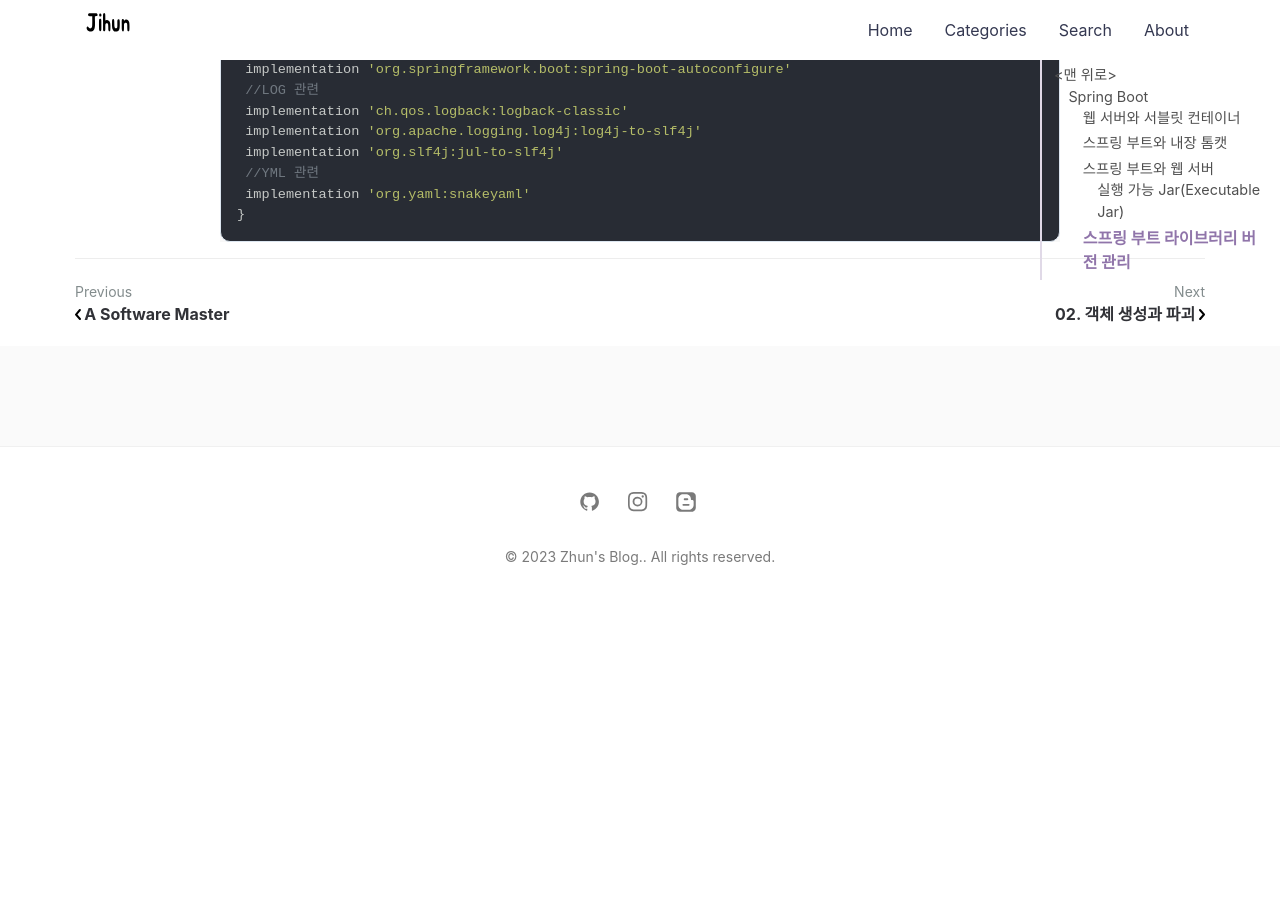
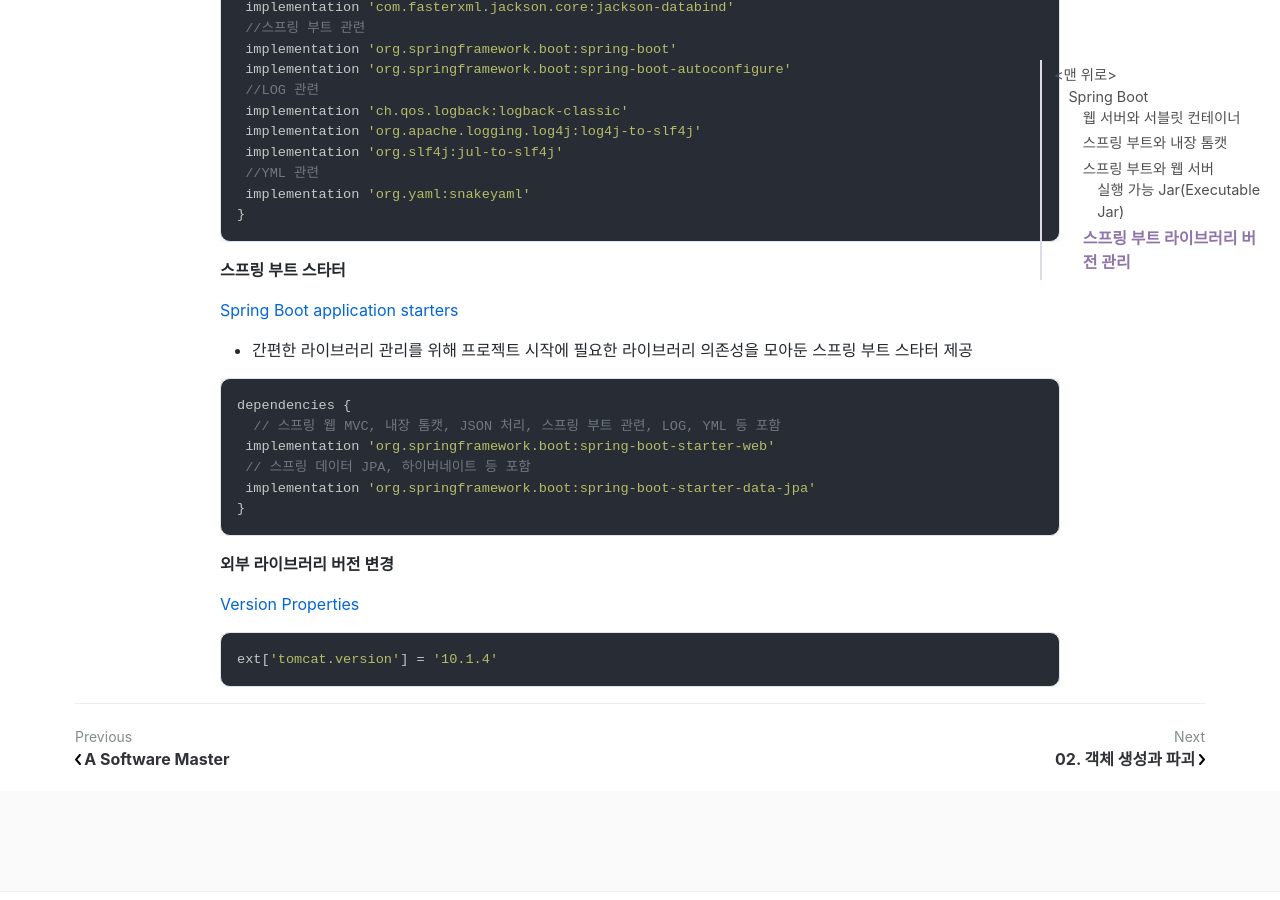
Before and after one commit to jihunparkme/jihunparkme.github.io, a Jekyll site: the page built from _posts/2023-04-06-spring-boot.md, in a window 1280 px wide and 900 px high, scrolled down 8037 px. Built offline with Jekyll 4.4.1, drawn with Linux system fonts in a browser that asks for light colours; nearby versions of some CDN libraries; comment, search, counter and statistics services are not loaded; before the commit the page ends 8649 px from its top, so only the background shows below that.

Commit message:
[스프링 부트 스타터와 라이브러리 관리] 스프링 부트 스타터

````diff
--- a/_posts/2023-04-06-spring-boot.md
+++ b/_posts/2023-04-06-spring-boot.md
@@ -314,3 +314,26 @@ dependencies {
  implementation 'org.yaml:snakeyaml'
 }
 ```
+
+**스프링 부트 스타터**
+
+[Spring Boot application starters](https://docs.spring.io/spring-boot/docs/current/reference/html/using.html#using.build-systems.starters)
+
+- 간편한 라이브러리 관리를 위해 프로젝트 시작에 필요한 라이브러리 의존성을 모아둔 스프링 부트 스타터 제공
+
+```groovy
+dependencies {
+  // 스프링 웹 MVC, 내장 톰캣, JSON 처리, 스프링 부트 관련, LOG, YML 등 포함
+ implementation 'org.springframework.boot:spring-boot-starter-web'
+ // 스프링 데이터 JPA, 하이버네이트 등 포함
+ implementation 'org.springframework.boot:spring-boot-starter-data-jpa'
+}
+```
+
+**외부 라이브러리 버전 변경**
+
+[Version Properties](https://docs.spring.io/spring-boot/docs/current/reference/html/dependency-versions.html#appendix.dependency-versions.properties)
+
+```groovy
+ext['tomcat.version'] = '10.1.4'
+```
````
